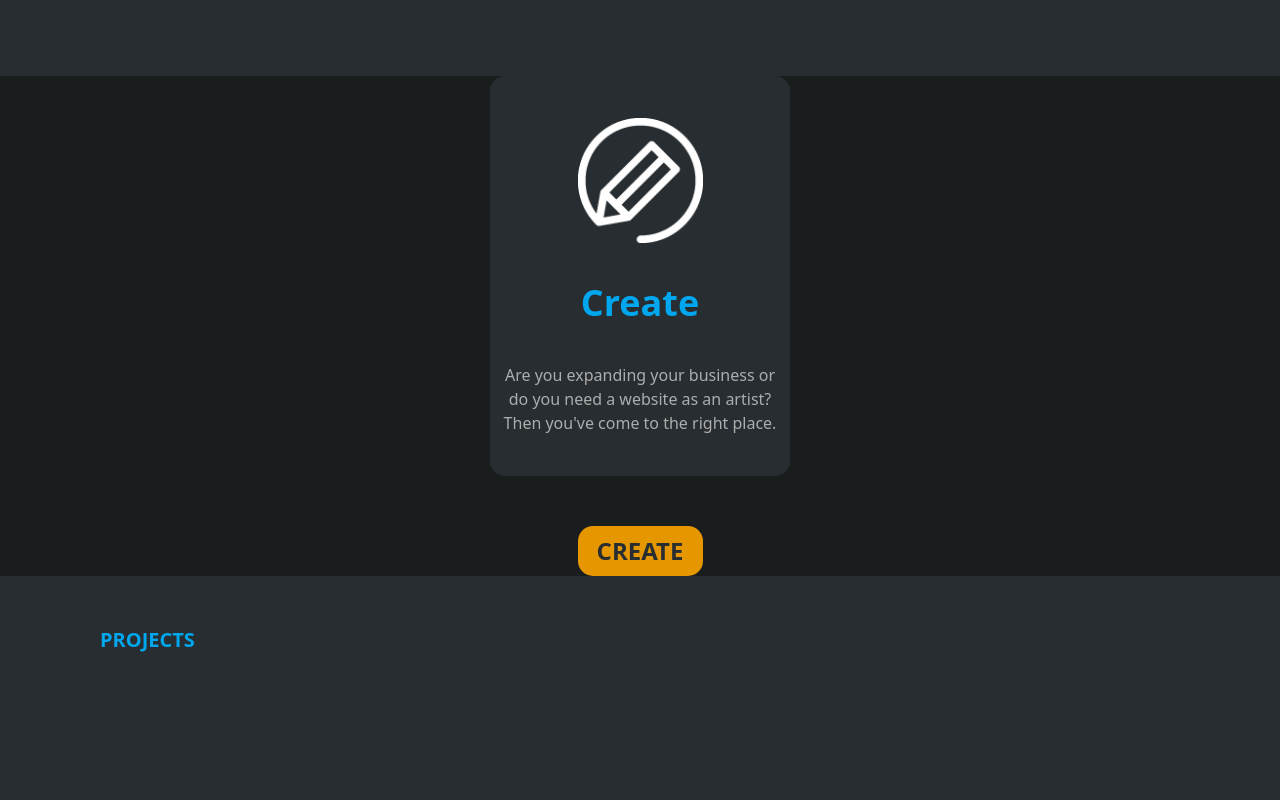
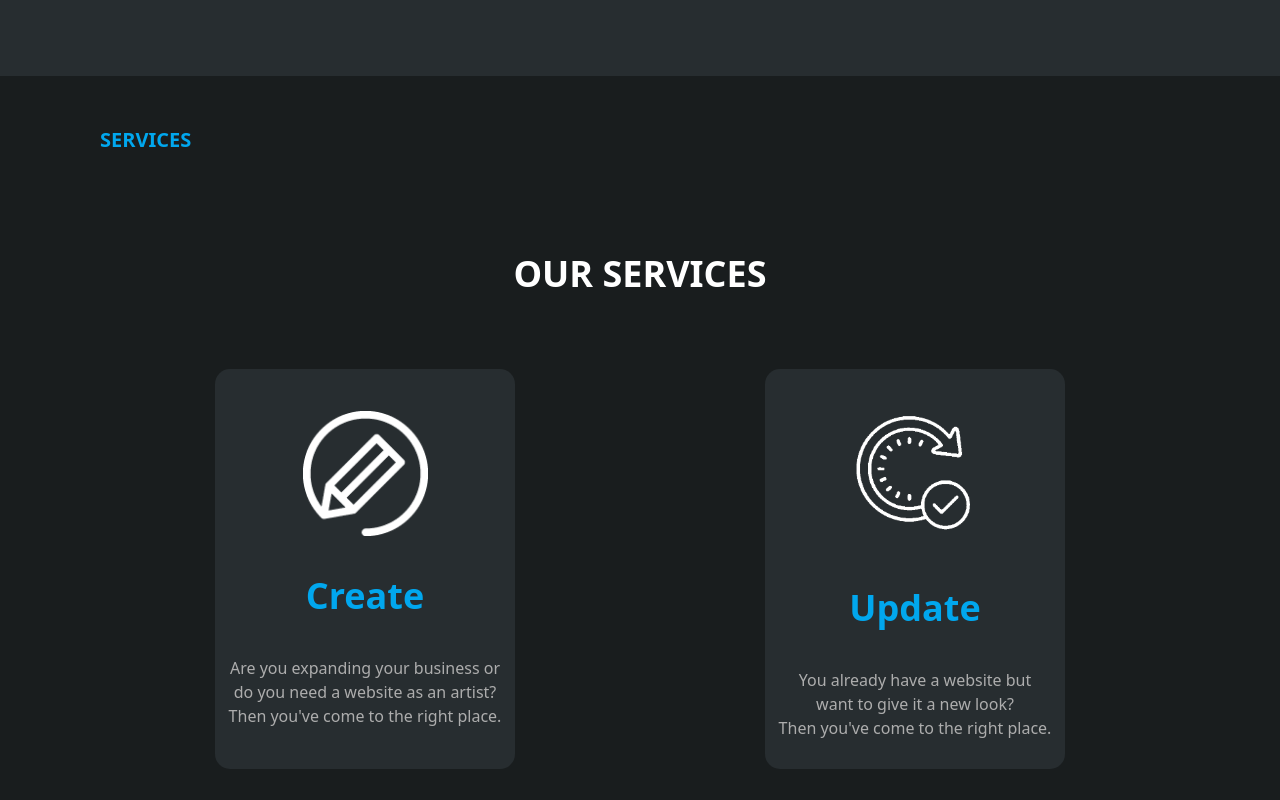
Before and after one commit to Ferbion-lT/V3, a Vue app: page / in a window 1280 px wide. Shown: the part 2520-3320 px from the top of the page. Built offline with nearby package versions, Linux system fonts and the light colour scheme.

Commit message:
feat: changed the padding on the top and on the bottom

```diff
--- a/src/components/Services.vue
+++ b/src/components/Services.vue
@@ -1,9 +1,12 @@
 <template>
-    <div class="bg-[#191d1e]">
-        <div class="">
-
+    <div class="bg-[#191d1e] pb-[100px]">
+        <div class="pt-[50px] pl-[100px]">
+            <span class="text-[#01a7ee] uppercase font-bold text-xl">services</span>
         </div>
-        <div class="flex flex-row justify-center">
+        <div class="pt-[100px] pb-[75px] flex justify-center">
+            <span class="text-white uppercase font-bold text-4xl">our services</span>
+        </div>
+        <div class="flex flex-row justify-center gap-[250px]">
             <div class="flex flex-col gap-[50px] items-center">
                 <div class="bg-[#272d30] rounded-[15px] text-center h-[400px] w-[300px] flex flex-col items-center justify-center gap-10">
                     <div class="flex justify-center">
@@ -23,6 +26,25 @@
                     <span class="font-bold uppercase">create</span>
                 </div>
             </div>
+            <div class="flex flex-col gap-[50px] items-center">
+                <div class="bg-[#272d30] rounded-[15px] text-center h-[400px] w-[300px] flex flex-col items-center justify-center gap-10">
+                    <div class="flex justify-center">
+                        <img class="h-[150px]" src="../assets/Update.png" />
+                    </div>
+                    <div>
+                        <span class="text-[#01a7ee] font-bold text-4xl">Update</span>
+                    </div>
+                    <div class="text-[#adadad]">
+                        <span>You already have a website but<br>
+                        want to give it a new look?<br>
+                        Then you've come to the right place.
+                        </span>
+                    </div>
+                </div>
+                <div class="bg-[#e69700] rounded-[15px] h-[50px] w-[125px] text-2xl text-[#272d30] flex items-center justify-center">
+                    <span class="font-bold uppercase">update</span>
+                </div>
+            </div>
         </div>
     </div>
 </template>
```
